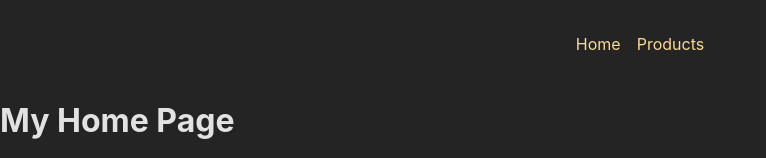
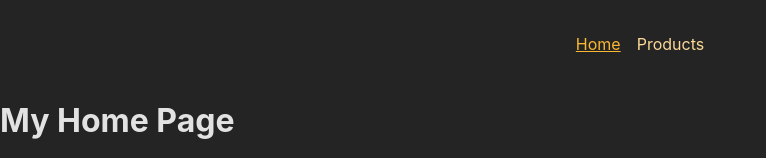
Before and after one commit to srivishp/react-router-basics, a React (Create React App) app: page / in a window 1280 px wide. Shown: the top 158 px of the page, without its empty margins (0-766 px from the left). Built offline with nearby package versions, Linux system fonts and the light colour scheme.

Commit message:
Add NavLink

```diff
--- a/src/components/MainNavigation.js
+++ b/src/components/MainNavigation.js
@@ -1,4 +1,6 @@
-import { Link } from "react-router-dom";
+import { Link, NavLink } from "react-router-dom";
+// NavLink is just like Link, but has is a special CSS className that takes a function that receives an object
+// We are using it to highlight the current page in the UI by conditionally rendering
 import classes from "./MainNavigation.module.css";
 
 function MainNavigation() {
@@ -7,10 +9,24 @@
       <nav>
         <ul className={classes.list}>
           <li>
-            <Link to="/">Home</Link>
+            <NavLink
+              to="/"
+              className={({ isActive }) =>
+                isActive ? classes.active : undefined
+              }
+            >
+              Home
+            </NavLink>
           </li>
           <li>
-            <Link to="/products">Products</Link>
+            <NavLink
+              to="/products"
+              className={({ isActive }) =>
+                isActive ? classes.active : undefined
+              }
+            >
+              Products
+            </NavLink>
           </li>
         </ul>
       </nav>
--- a/src/components/MainNavigation.module.css
+++ b/src/components/MainNavigation.module.css
@@ -16,6 +16,7 @@
   color: var(--color-primary-400);
 }
 
+/* CSS for anchor tags */
 .list a:hover,
 .list a.active {
   color: var(--color-primary-800);
```
